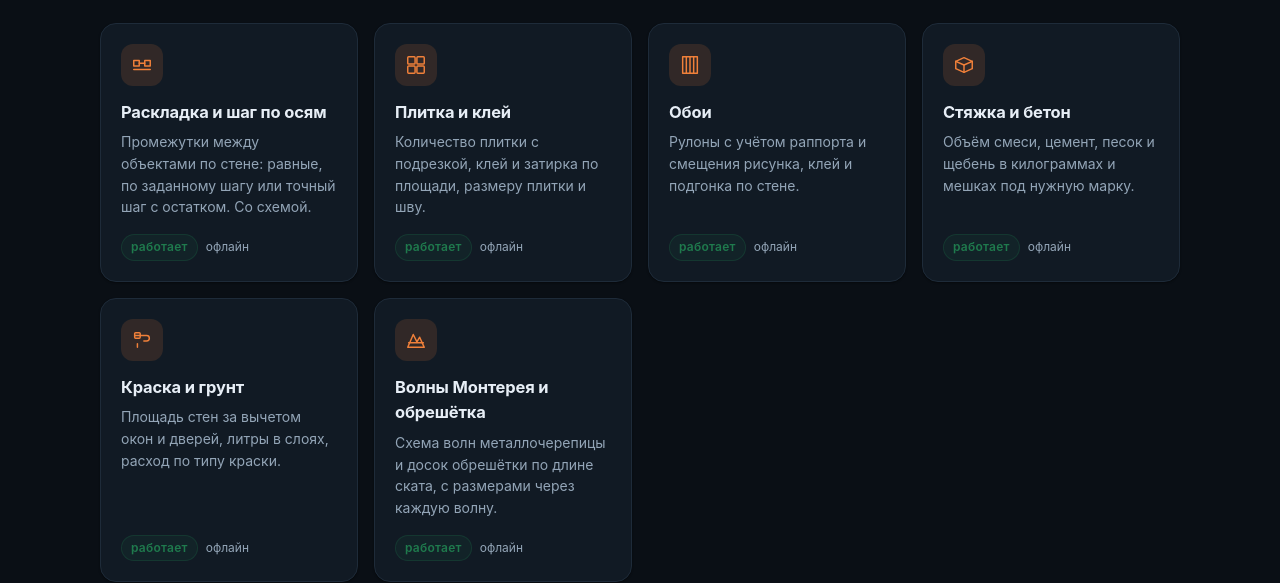
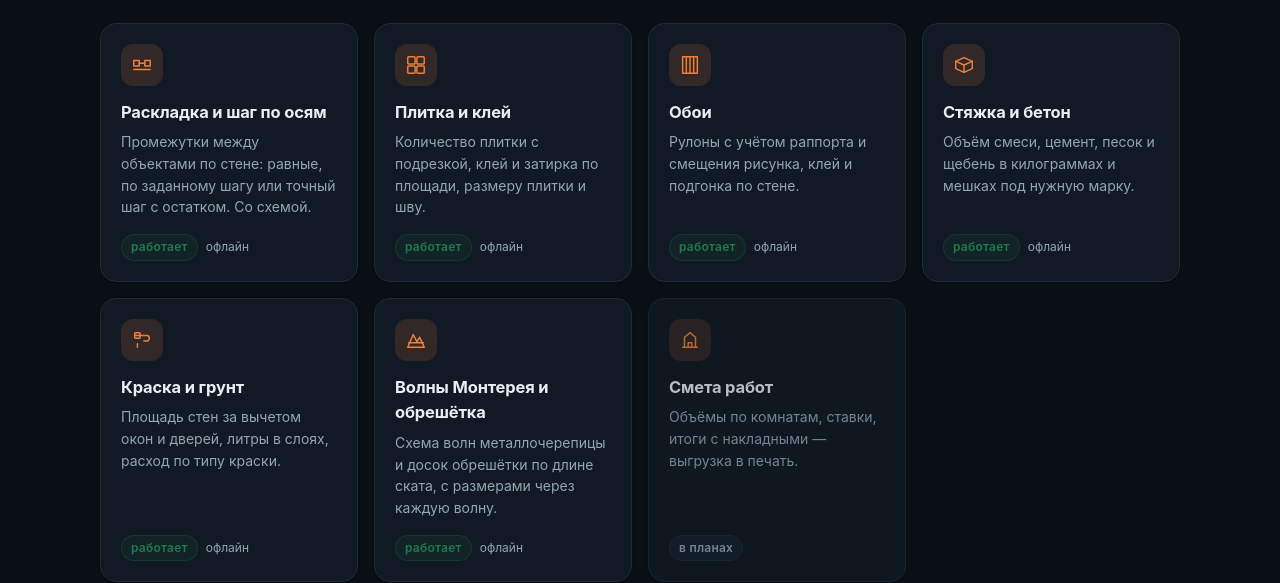
Before and after one commit to nikolarsen/nikolarsen.github.io, a plain HTML site: page index.html in a window 1280 px wide. Shown: the part 228-811 px from the top of the page. Drawn offline with Linux system fonts and the light colour scheme.

Commit message:
Возвращена карточка «Смета работ»

```diff
--- a/index.html
+++ b/index.html
@@ -90,6 +90,13 @@
           <div class="card__meta"><span class="tag tag--live">работает</span><span>офлайн</span><svg class="card__arrow" viewBox="0 0 24 24" width="16" height="16" fill="none" stroke="currentColor" stroke-width="2"><path d="M5 12h14M13 6l6 6-6 6"/></svg></div>
         </a>
 
+        <div class="card card--soon">
+          <div class="card__ico"><svg viewBox="0 0 24 24"><path d="M4 20h16"/><path d="M6 20V9l6-5 6 5v11"/><path d="M10 20v-5h4v5"/></svg></div>
+          <h3>Смета работ</h3>
+          <p>Объёмы по комнатам, ставки, итоги с накладными — выгрузка в печать.</p>
+          <div class="card__meta"><span class="tag tag--soon">в планах</span></div>
+        </div>
+
       </div>
     </div>
   </section>
--- a/sw.js
+++ b/sw.js
@@ -1,6 +1,6 @@
 /* Service worker: кэш «сначала своё, потом обновление в фоне».
    Меняете файлы на сайте — поднимите VERSION, старая копия заменится при следующем открытии. */
-const VERSION = 'v17-2026-11-27';
+v18-2026-11-27';
 const CACHE = 'stroy-' + VERSION;
 
 const SHELL = [
```
